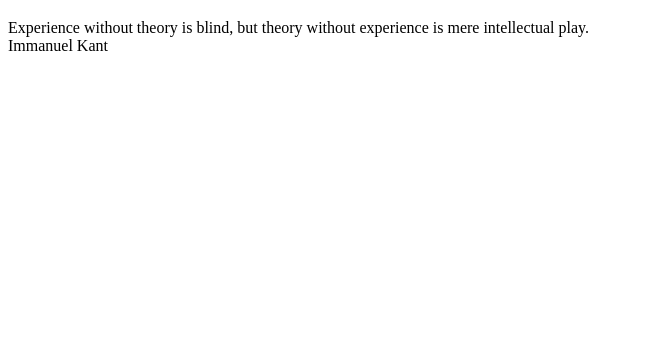
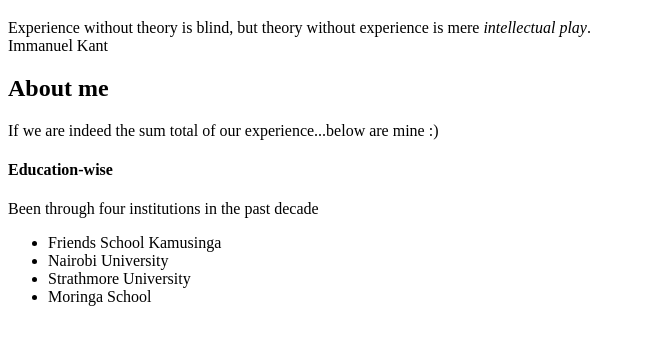
Before and after one commit to Mugala/Mugala.github.io, a plain HTML site: page index.html in a window 1280 px wide. Shown: the part 61-406 px from the top of the page, without its empty margins (0-645 px from the left). Drawn offline with Linux system fonts and the light colour scheme.

Commit message:
This commit will add the <em> tag on *intellectual play as well as mark the start of the about me section 1 education

```diff
--- a/index.html
+++ b/index.html
@@ -6,6 +6,17 @@
   <body>
     <h1>Hey I'm Levi Mugala</h1>
 
-    <p>Experience without theory is blind, but theory without experience is mere intellectual play. <br>Immanuel Kant</br></p>
+    <p>Experience without theory is blind, but theory without experience is mere <em>intellectual play</em>. <br>Immanuel Kant</p>
+
+    <h2>About me</h2>
+    <p>If we are indeed the sum total of our experience...below are mine :)</p>
+    <h4>Education-wise</h4>
+    <p>Been through four institutions in the past decade</p>
+    <ul>
+      <li>Friends School Kamusinga</li>
+      <li>Nairobi University</li>
+      <li>Strathmore University</li>
+      <li>Moringa School</li>
+    </ul>
   </body>
 </html>
```
